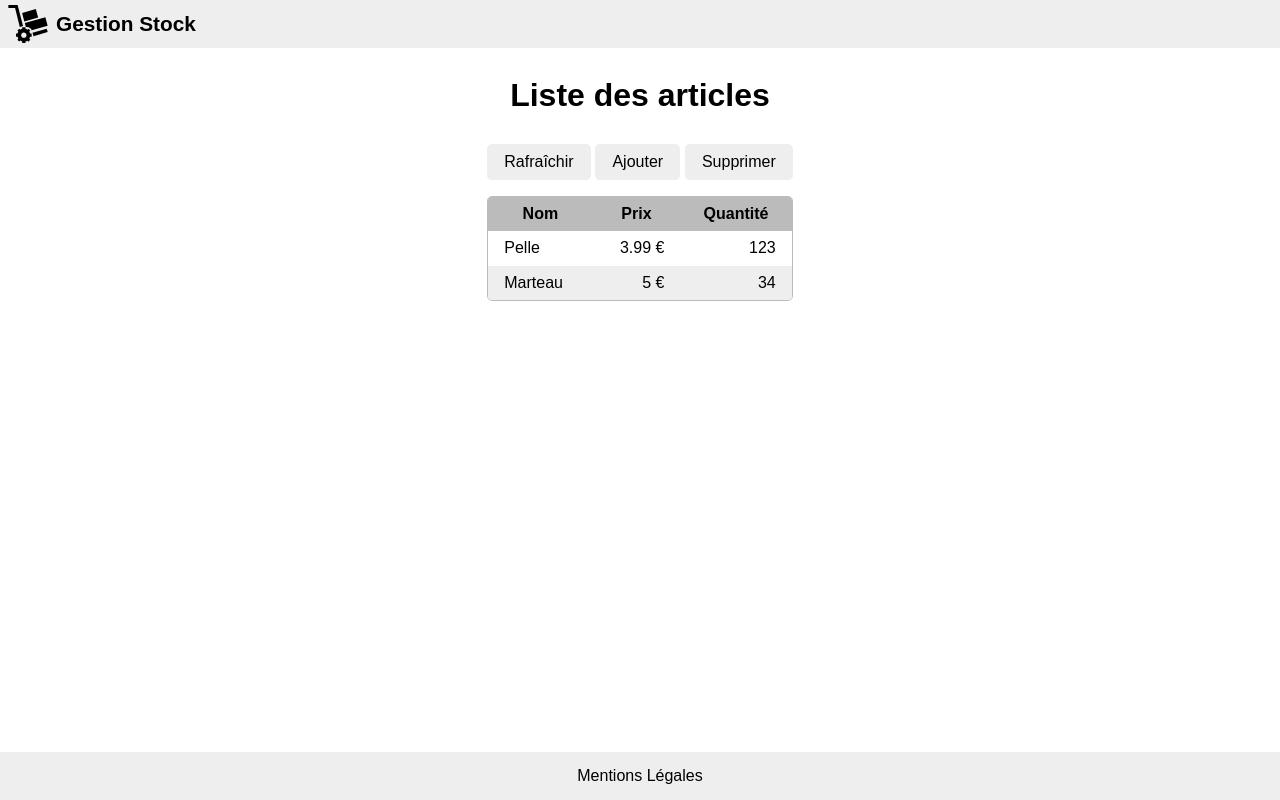
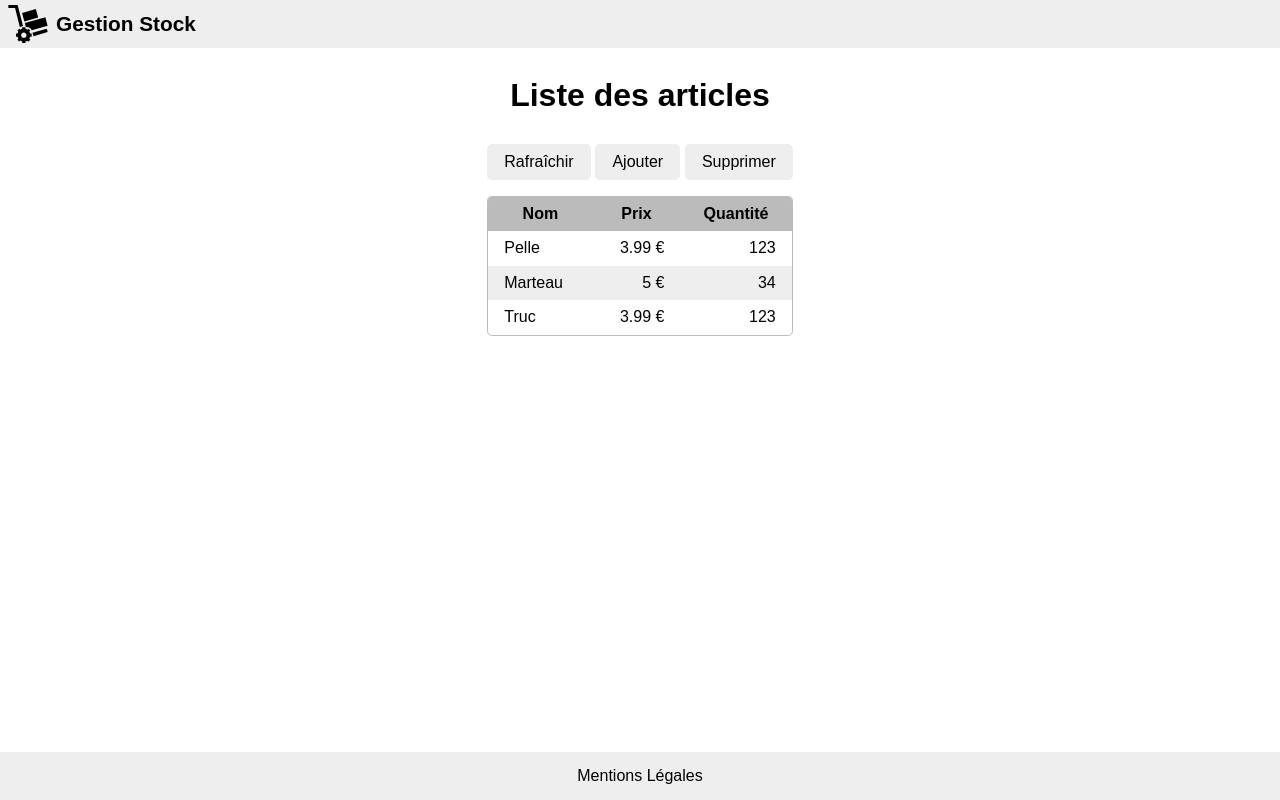
Before and after one commit to jlg-formation/agu-mars-2023, an Angular app in the folder front/: page /stock in a window 1280 px wide. Built offline with nearby package versions, Linux system fonts and the light colour scheme.

Commit message:
dev: added behavior subject

```diff
--- /dev/null
+++ b/front/src/app/services/article.service.ts
@@ -0,0 +1,25 @@
+import { Injectable } from '@angular/core';
+import { BehaviorSubject } from 'rxjs';
+import { Article } from '../interfaces/article';
+
+@Injectable({
+  providedIn: 'root',
+})
+export class ArticleService {
+  articles$ = new BehaviorSubject<Article[]>([
+    { id: 'a1', name: 'Pelle', price: 3.99, qty: 123 },
+    { id: 'a2', name: 'Marteau', price: 5, qty: 34 },
+  ]);
+
+  constructor() {
+    setTimeout(() => {
+      this.articles$.value.push({
+        id: 'a3',
+        name: 'Truc',
+        price: 3.99,
+        qty: 123,
+      });
+      this.articles$.next(this.articles$.value);
+    }, 2000);
+  }
+}
--- a/front/src/app/stock/stock.component.html
+++ b/front/src/app/stock/stock.component.html
@@ -15,7 +15,7 @@
         </tr>
       </thead>
       <tbody>
-        <tr *ngFor="let a of articles">
+        <tr *ngFor="let a of articleService.articles$ | async">
           <td class="name">{{ a.name }}</td>
           <td class="price">{{ a.price }} €</td>
           <td class="qty">{{ a.qty }}</td>
--- a/front/src/app/stock/stock.component.ts
+++ b/front/src/app/stock/stock.component.ts
@@ -1,5 +1,5 @@
 import { Component, OnDestroy } from '@angular/core';
-import { Article } from '../interfaces/article';
+import { ArticleService } from '../services/article.service';
 
 @Component({
   selector: 'app-stock',
@@ -7,10 +7,9 @@ import { Article } from '../interfaces/article';
   styleUrls: ['./stock.component.scss'],
 })
 export class StockComponent implements OnDestroy {
-  articles: Article[] = [
-    { id: 'a1', name: 'Pelle', price: 3.99, qty: 123 },
-    { id: 'a2', name: 'Marteau', price: 5, qty: 34 },
-  ];
+  constructor(protected readonly articleService: ArticleService) {
+    console.log('articleService: ', articleService);
+  }
 
   ngOnDestroy(): void {
     console.log('au revoir...');
```
Also changed, not shown: 1 other file (tests, documents, lock files or other folders).
